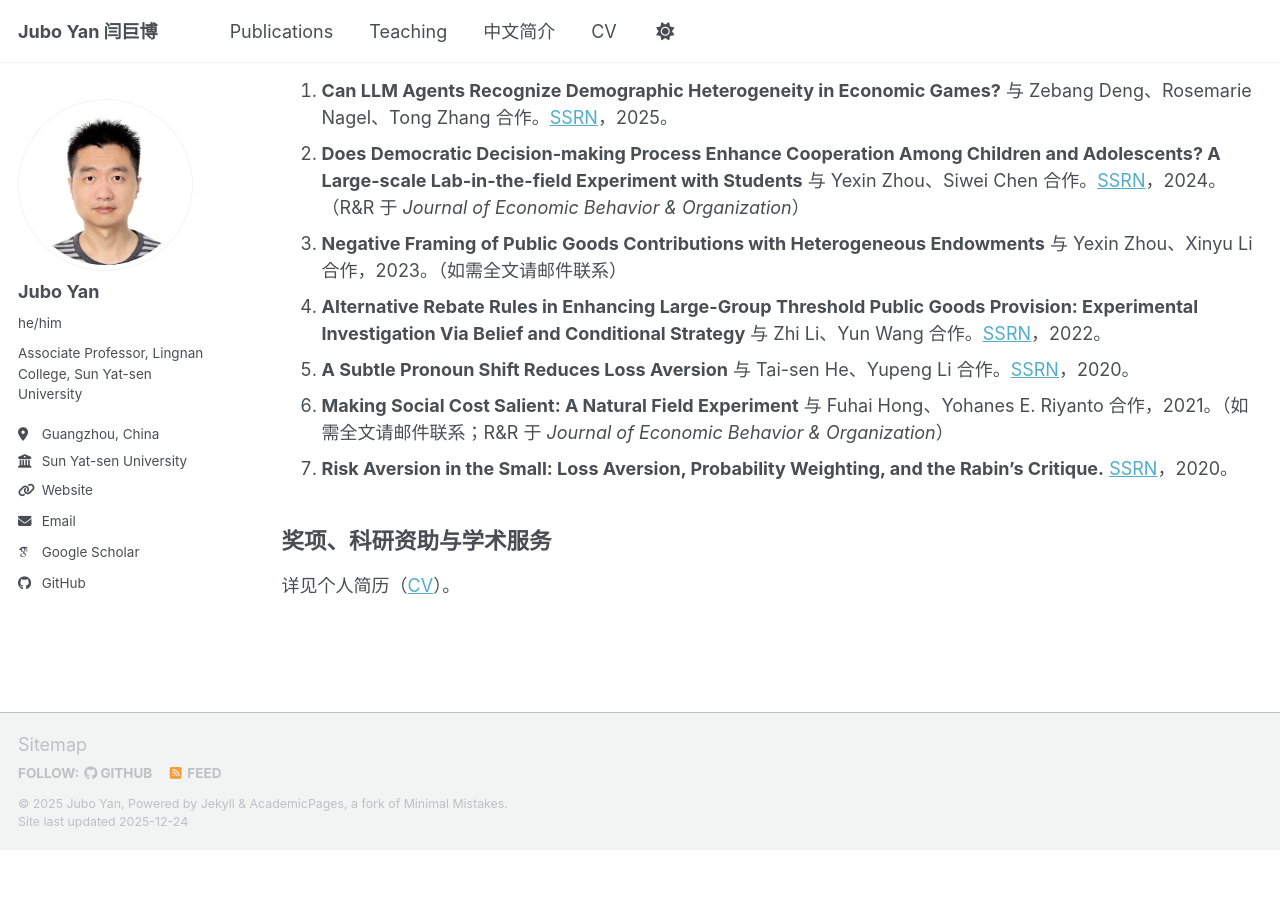
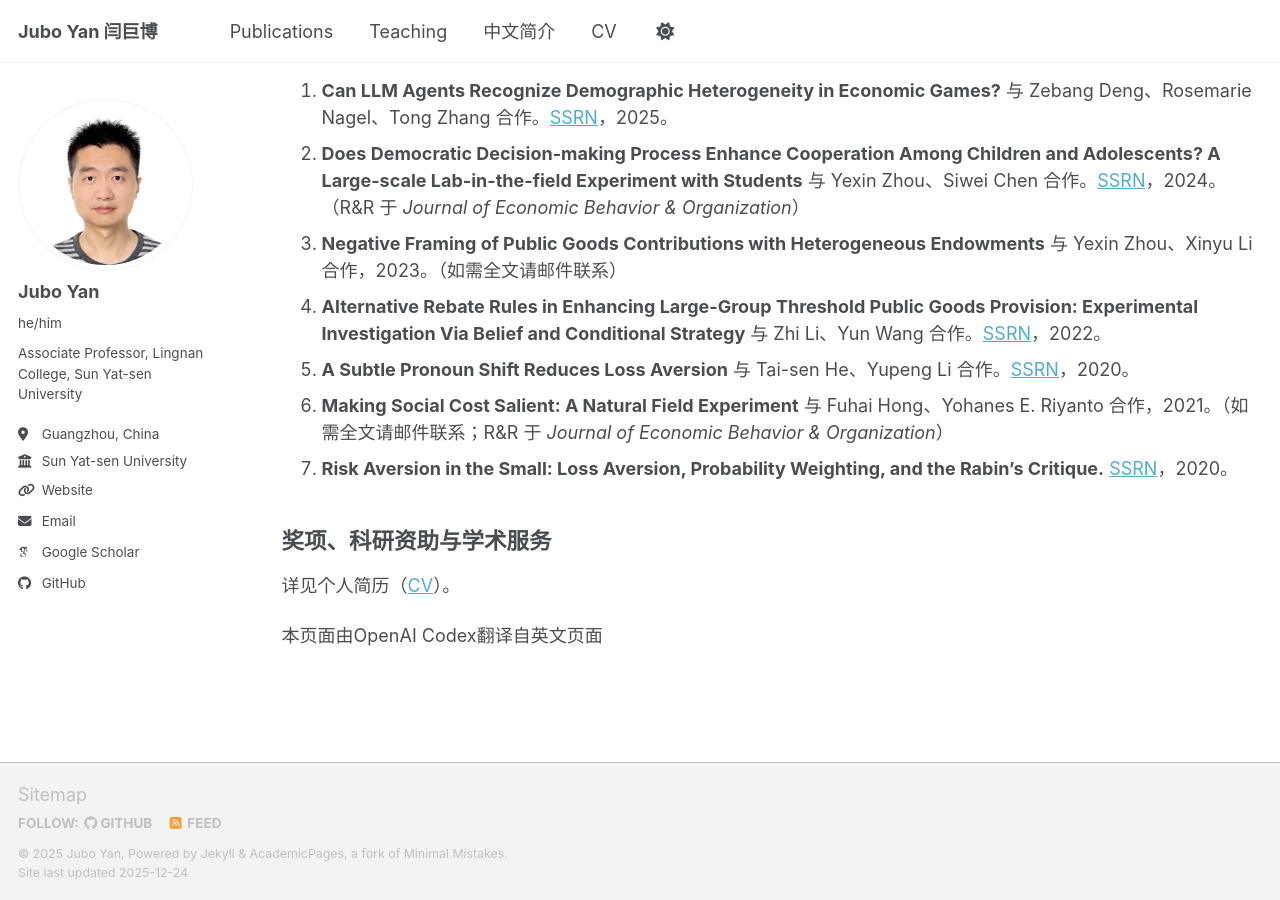
Before and after one commit to xiaogengjacky/xiaogengjacky.github.io, a Jekyll site: the page built from _pages/portfolio.md, in a window 1280 px wide and 900 px high, scrolled down 506 px. Built offline with Jekyll 4.4.1, drawn with Linux system fonts in a browser that asks for light colours; some web fonts are replaced; a script bundle is joined from its source files by our own code; library files that are not in the unit come from our copies; before the commit the page ends 1356 px from its top, so only the background shows below that.

Commit message:
Version 4

```diff
--- a/_pages/portfolio.md
+++ b/_pages/portfolio.md
@@ -30,3 +30,5 @@ author_profile: true
 ## 奖项、科研资助与学术服务
 
 详见个人简历（[CV](https://www.dropbox.com/scl/fi/5iat2bc67irowknfu4tlk/juboyan_cv_2024mkt.pdf?rlkey=tg577wsi7zuzgrue3lxnld9jt&dl=0)）。
+
+本页面由OpenAI Codex翻译自英文页面
```
